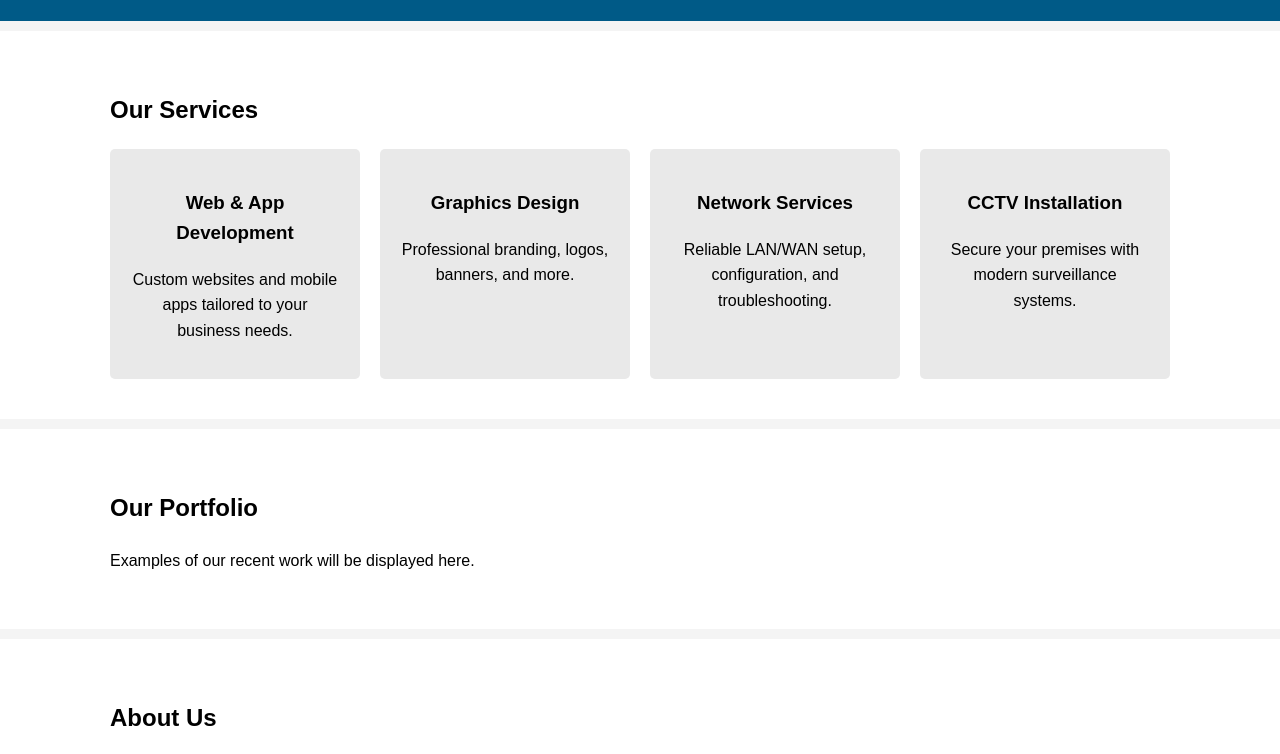
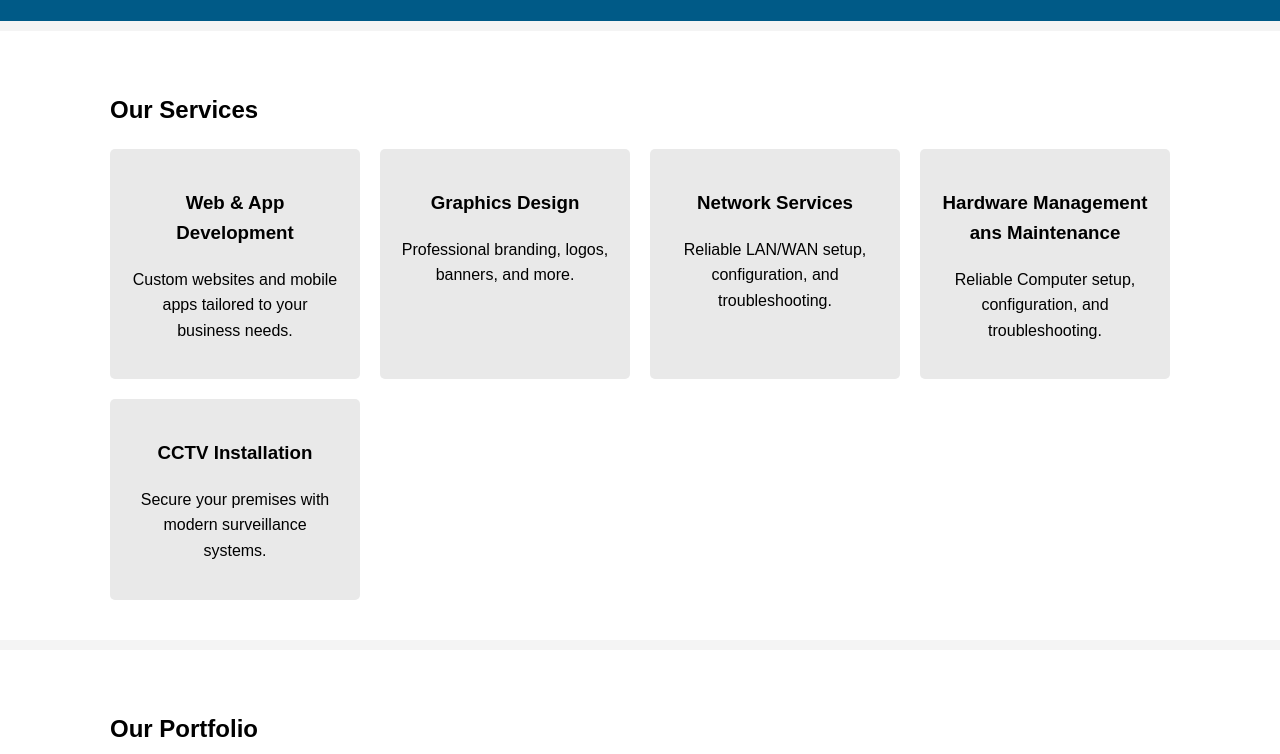
Before and after one commit to alhajisesay8765/cfadas-website, a plain HTML site: page index.html in a window 1280 px wide. Shown: the part 411-1165 px from the top of the page. Drawn offline with Linux system fonts and the light colour scheme.

Commit message:
Update index.html

```diff
--- a/index.html
+++ b/index.html
@@ -47,6 +47,11 @@
           <p>Reliable LAN/WAN setup, configuration, and troubleshooting.</p>
         </div>
         <div class="service">
+          <h3>Hardware Management ans Maintenance</h3>
+          <p>Reliable Computer setup, configuration, and troubleshooting.</p>
+        </div>
+
+        <div class="service">
           <h3>CCTV Installation</h3>
           <p>Secure your premises with modern surveillance systems.</p>
         </div>
```
